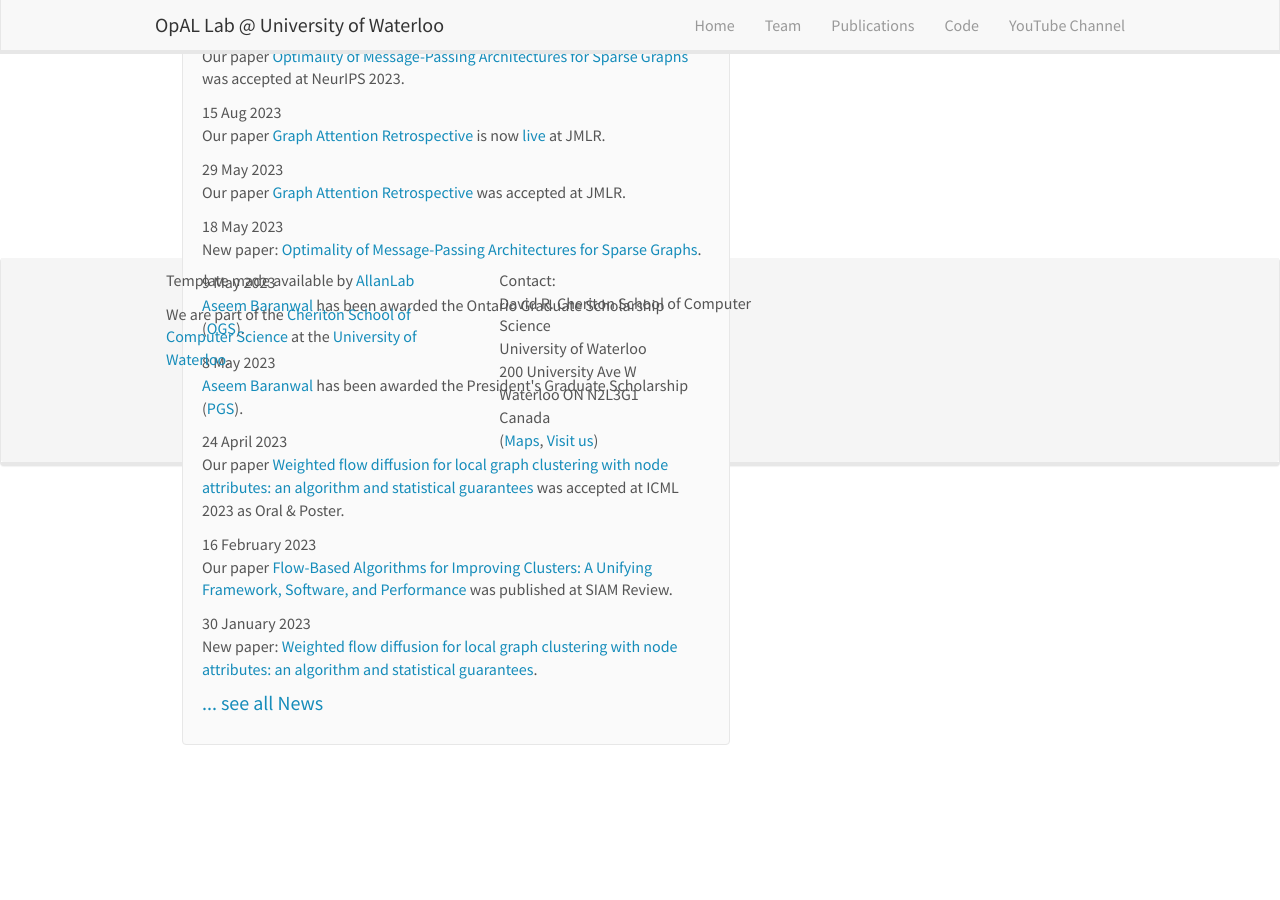
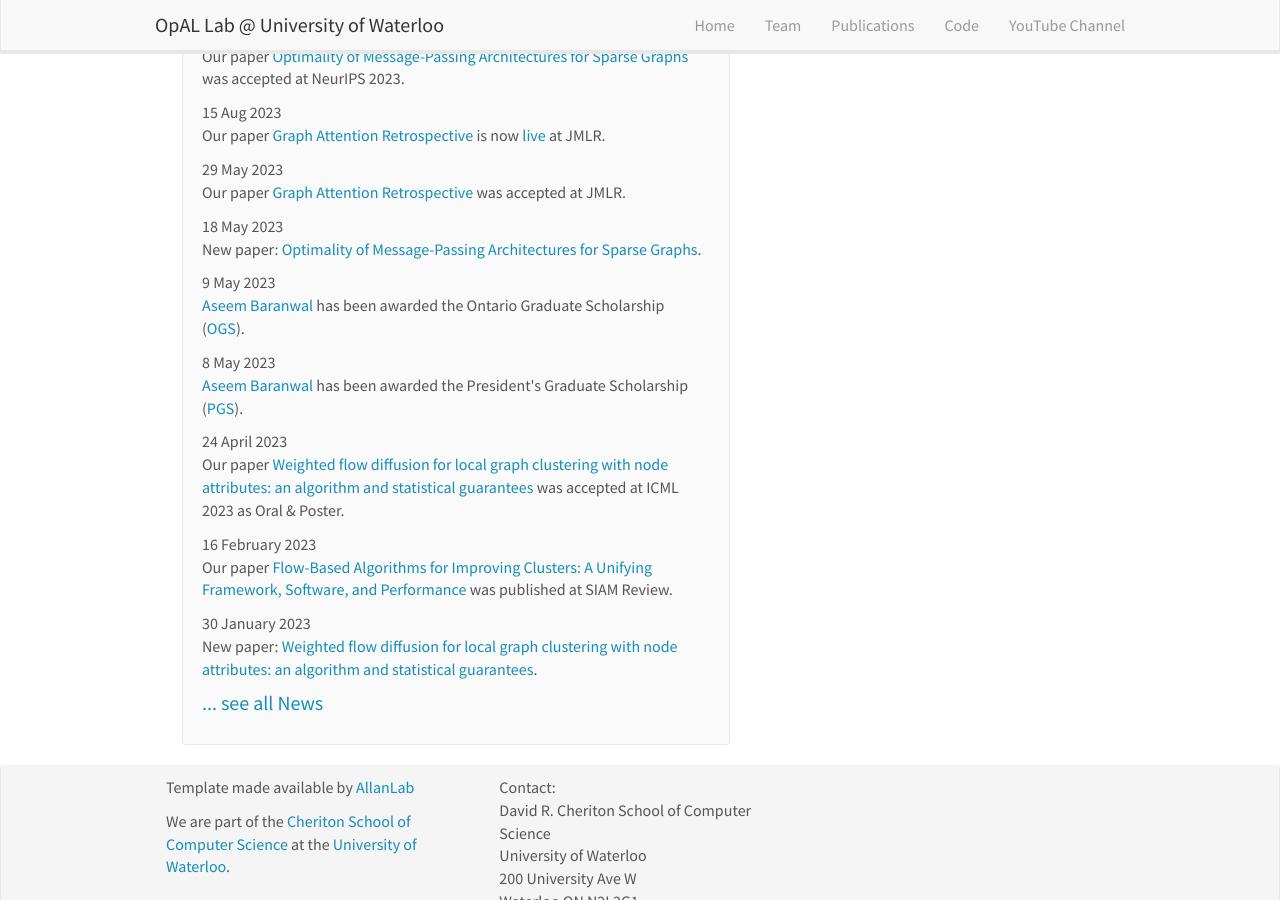
Before and after one commit to opallab/opallab.github.io, a Jekyll site: the page built from _pages/home.md, in a window 1280 px wide and 900 px high, scrolled down 524 px. Built offline with Jekyll 4.4.1, drawn with Linux system fonts in a browser that asks for light colours; nearby versions of some CDN libraries; before the commit the page ends 1269 px from its top, so only the background shows below that.

Commit message:
changed layout

```diff
--- a/_layouts/homelay.html
+++ b/_layouts/homelay.html
@@ -7,7 +7,7 @@ layout: default
 
 	{{ content }}
 
-    <div id="newsid" class="col-sm-4" style="width:600px; height:300px;">
+    <div id="newsid" class="col-sm-4" style="width:600px;">
       {% include news.html %}
     </div>
 
```
